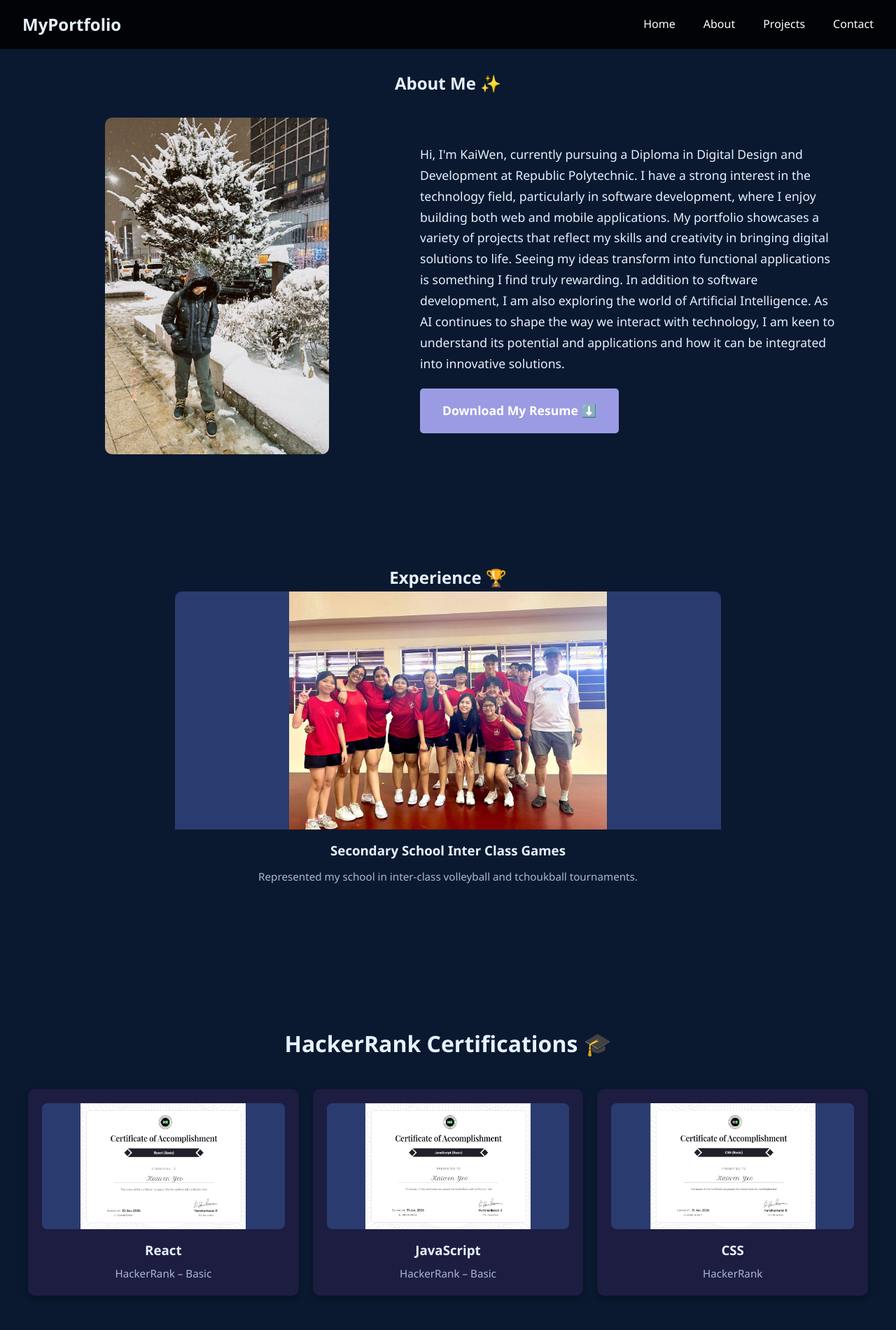
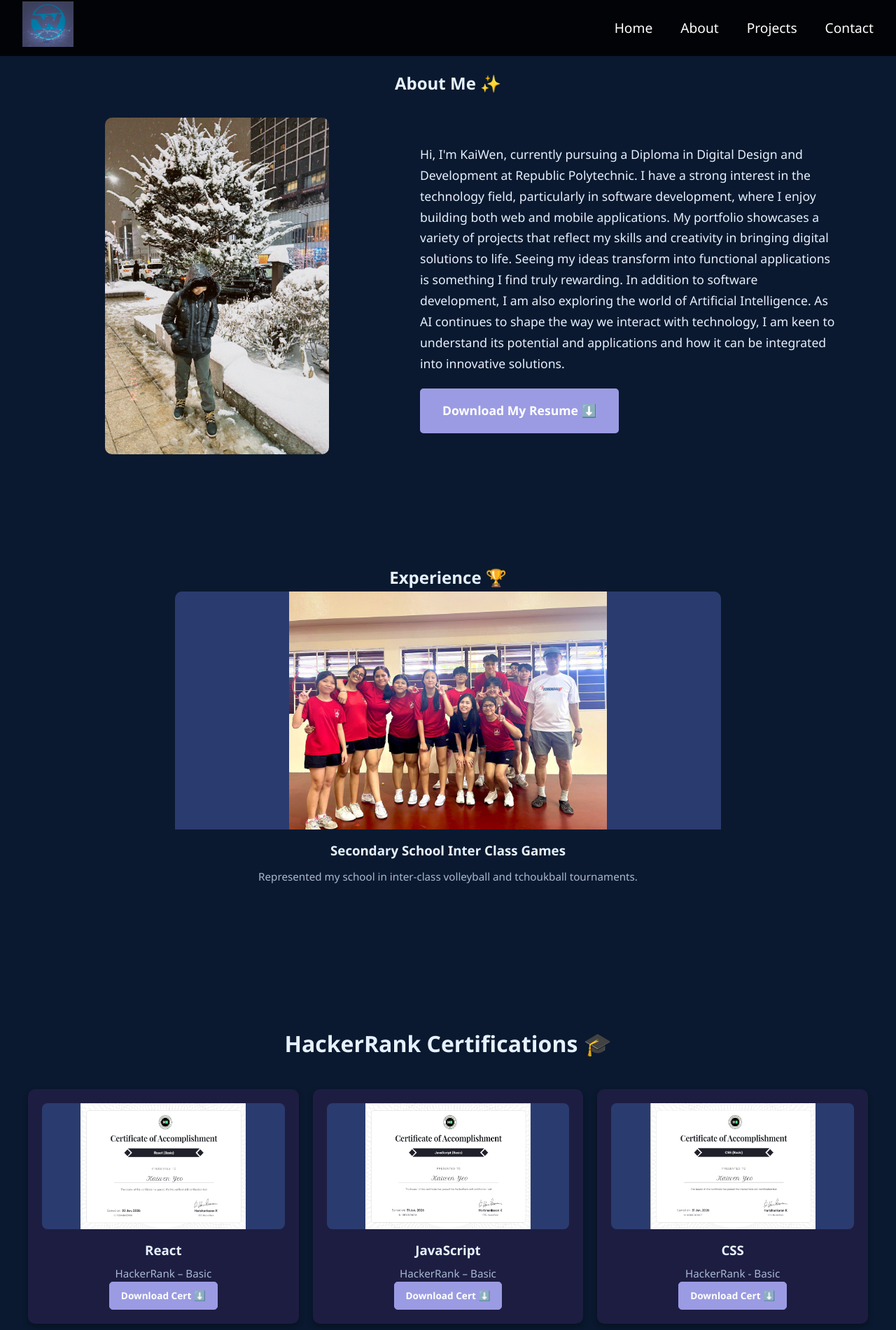
Before and after one commit to kaiwen0821/myportfolio, a plain HTML site: page about.html in a window 1280 px wide. Shown: the top 1900 px of the page at 70% size. Drawn offline with Linux system fonts and the light colour scheme.

Commit message:
Update feature

```diff
--- a/about.html
+++ b/about.html
@@ -9,7 +9,10 @@
 <body>
 
   <header class="navbar">
-    <div class="logo">MyPortfolio</div>
+    <div class="logo">
+      <img src="img/logo.png" alt="My Portfolio Logo" />
+    </div>
+
     <nav>
       <a href="index.html">Home</a>
       <a href="about.html">About</a>
@@ -68,18 +71,21 @@
         <img src="img/react_basic.png" alt="HackerRank Python Certificate">
         <h3>React</h3>
         <p>HackerRank – Basic</p>
+        <a href="resume/kaiwen_resume.pdf" download class="btn btn-small">Download Cert ⬇️</a>
       </div>
 
       <div class="cert-card">
         <img src="img/javascript_basic.png" alt="HackerRank JavaScript Certificate">
         <h3>JavaScript</h3>
         <p>HackerRank – Basic</p>
+        <a href="resume/kaiwen_resume.pdf" download class="btn btn-small">Download Cert ⬇️</a>
       </div>
 
       <div class="cert-card">
         <img src="img/css_basic.png" alt="HackerRank CSS Certificate">
         <h3>CSS</h3>
-        <p>HackerRank</p>
+        <p>HackerRank - Basic</p>
+        <a href="resume/kaiwen_resume.pdf" download class="btn btn-small">Download Cert ⬇️</a>
       </div>
     </div>
   </section>
--- a/styles.css
+++ b/styles.css
@@ -26,6 +26,7 @@ body {
 .navbar {
     position: fixed;
     width: 100%;
+    height: 80px;
     top: 0;
     background: rgba(0,0,0,0.85);
     color: white;
@@ -35,6 +36,14 @@ body {
     align-items: center;
     z-index: 100;
 }
+
+  /* Logo container */
+  .logo img {
+    height: 65px;       /* adjust if too big / small */
+    width: auto;
+    cursor: pointer;
+  }
+
 .logo {
     font-size: 1.5rem;
     font-weight: bold;
@@ -47,7 +56,7 @@ body {
 .navbar nav a {
     text-decoration: none;
     color: var(--text-light);
-    font-size: 1rem;
+    font-size: 1.2rem;
     font-weight: 500;
     transition: color 0.3s ease;
 }
@@ -225,7 +234,7 @@ section {
 }
 .project-card img {
     width: 100%;
-    height: 180px; /* uniform height */
+    height: 200px; /* uniform height */
     object-fit: contain; /* maintain aspect ratio and crop excess */
     border-radius: 8px;
     margin-bottom: 15px;
@@ -796,3 +805,10 @@ a, a:link, a:visited, a:active {
 .projects-page {
     background-color: var(--dark-blue);
 }
+
+/* Smaller button (for cert cards) */
+.btn-small {
+    padding: 8px 16px;        /* thinner */
+    font-size: 0.85rem;       /* smaller text */
+    border-width: 1.5px;      /* thinner border */
+  }
```
Also changed, not shown: contact.html (+4 -1 lines), index.html (+4 -1 lines), projects.html (+6 -4 lines), img/logo.png (added).
